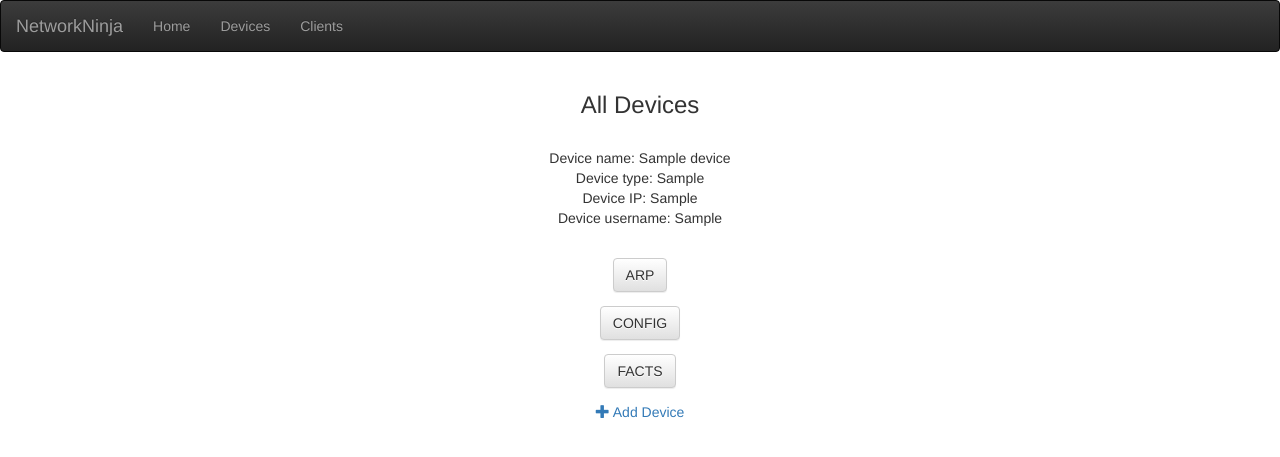
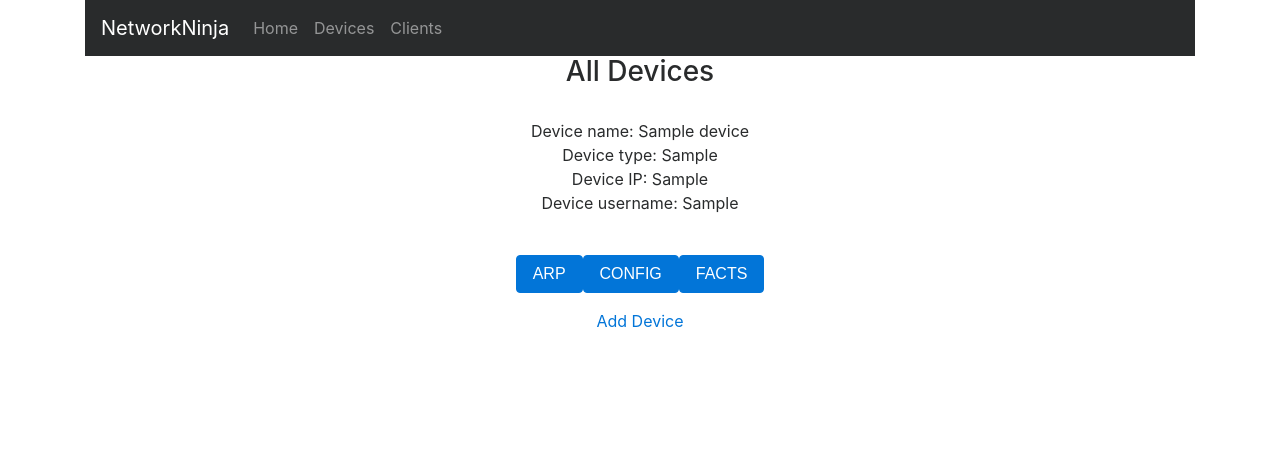
Before and after one commit to vektorhalili/networkninja, a Django app: page /devices/ in a window 1280 px wide. Shown: the top 457 px of the page. Run offline with Django 3.2, Linux system fonts and the light colour scheme; tables that the repository leaves empty hold one stand-in row (values such as "Sample post"); parts of the project's set-up code (start-up, migrations or seed data) failed here and were passed over; some libraries are stand-ins or nearby versions.

Commit message:
fixed CSS and some code

```diff
--- a/devices/templates/base.html
+++ b/devices/templates/base.html
@@ -1,25 +1,33 @@
 {% load staticfiles %}
 <html>
   <head>
-<link rel="stylesheet" href="//maxcdn.bootstrapcdn.com/bootstrap/3.2.0/css/bootstrap.min.css">
-<link rel="stylesheet" href="//maxcdn.bootstrapcdn.com/bootstrap/3.2.0/css/bootstrap-theme.min.css">
+<link rel="stylesheet" href="https://maxcdn.bootstrapcdn.com/bootstrap/4.0.0-alpha.6/css/bootstrap.min.css" integrity="sha384-rwoIResjU2yc3z8GV/NPeZWAv56rSmLldC3R/AZzGRnGxQQKnKkoFVhFQhNUwEyJ" crossorigin="anonymous">
+<script src="https://code.jquery.com/jquery-3.1.1.slim.min.js" integrity="sha384-A7FZj7v+d/sdmMqp/nOQwliLvUsJfDHW+k9Omg/a/EheAdgtzNs3hpfag6Ed950n" crossorigin="anonymous"></script>
+<script src="https://cdnjs.cloudflare.com/ajax/libs/tether/1.4.0/js/tether.min.js" integrity="sha384-DztdAPBWPRXSA/3eYEEUWrWCy7G5KFbe8fFjk5JAIxUYHKkDx6Qin1DkWx51bBrb" crossorigin="anonymous"></script>
+<script src="https://maxcdn.bootstrapcdn.com/bootstrap/4.0.0-alpha.6/js/bootstrap.min.js" integrity="sha384-vBWWzlZJ8ea9aCX4pEW3rVHjgjt7zpkNpZk+02D9phzyeVkE+jo0ieGizqPLForn" crossorigin="anonymous"></script>
 <link rel="stylesheet" href="{% static 'css/base.css' %}">
-  </head>
-<nav class="navbar navbar-inverse">
-  <div class="container-fluid">
-    <div class="navbar-header">
-      <a class="navbar-brand" href="#">NetworkNinja</a>
-    </div>
-<ul class="nav navbar-nav">
-<li><a href="/">Home</a></li>
-<li><a href="/devices">Devices</a></li>
-<li><a href="{% url 'devices:clients'  %}">Clients</a></li>
-</ul>
+ </head>
+
+
+<div class="container">
+<nav class="navbar navbar-toggleable-md navbar-inverse  bg-inverse">
+  <a class="navbar-brand" href="#">NetworkNinja</a>
+    <ul class="navbar-nav mr-auto">
+      <li class="nav-item">
+        <a class="nav-link" href="#">Home <span class="sr-only">(current)</span></a>
+      </li>
+      <li class="nav-item">
+        <a class="nav-link" href="/devices">Devices</a>
+      </li>
+      <li class="nav-item">
+        <a class="nav-link" href="{% url 'devices:clients'  %}">Clients</a>
+      </li>
+    </ul>
 </nav>
+</div>
 
   {% block content %}
   {% endblock %}
 
-</div>
 
 </html>
--- a/devices/templates/devices.html
+++ b/devices/templates/devices.html
@@ -1,5 +1,15 @@
+
+
+
+
+
+
+
+
+
 {% extends 'base.html' %}
 {% block content %}
+
 
 <div class="container-fluid bg-2 text-center">
 
@@ -18,31 +28,31 @@
     </br>
     </br>
 
+<div class="btn-group pull-right">
 
-   <form method="POST" action="arp/device" class="post-form">{% csrf_token %}
-        <button type="submit" name="name" value="{{ device.name  }}"  class="save btn btn-default">ARP</button>
+   <form method="POST" action="arp/device">{% csrf_token %}
+        <button type="submit" name="name" value="{{ device.name  }}" class="btn btn-primary"  >ARP</button>
     </form>
 
 
 
-    <form method="POST" class="post-form">{% csrf_token %}
-        <button type="submit" name="name" value="config:{{ device.name  }}"  class="save btn btn-default">CONFIG</button>
+    <form method="POST">{% csrf_token %}
+        <button type="submit" name="name" value="config:{{ device.name  }}" class="btn btn-primary" >CONFIG</button>
     </form>
 
 
 
-
-    <form method="POST" class="post-form">{% csrf_token %}
-        <button type="submit" name="name" value="facts:{{ device.name  }}"  class="save btn btn-default">FACTS</button>
+    <form method="POST" action="facts/device"> {% csrf_token %}
+        <button type="submit"  name="name" value="{{ device.name  }}" class="btn btn-primary"   >FACTS</button>
     </form>
 
-
-
+</div>
 
    {% endfor %}
+</br>
 <a href="/post_device" class="top-menu"><span class="glyphicon glyphicon-plus"></span> Add Device</a>
 </p>
+</div>
+</body>
 
-</body>
-</div>
 {% endblock %}
--- a/devices/urls.py
+++ b/devices/urls.py
@@ -1,21 +1,14 @@
 from django.urls import path, re_path
 from . import views
-#from devices.views import DeviceFactsView
 from devices.views import *
 
 app_name = 'devices'
 
 urlpatterns = [
     path('post_device.html', views.post_device, name='post_device'),
-    #re_path('^devices/getdevicearp', views.getdevicearp, name='getdevicearp'),
     path('devices/', views.devices, name='devices'),
-#    path('clients/', views.clients, name='clients'),
-#    the above was the function equivalent
     path('clients/', ClientsListView.as_view(), name='clients'),
     re_path('^devices/arp/', ArpDeviceView.as_view(), name='arp'),
-    path('devicearp.html', ArpDeviceView.as_view(), name = 'arp'),
-    #path('devicefaces/', views.devicefacts, name='devicefacts'),
-    #path('devices/devicefacts/', DeviceFactsView.as_view()),
-    path('mytest/', mytestview.as_view()),
+    re_path('^devices/facts/', DeviceFactsView.as_view(), name='facts'),
     path('', views.index, name='index'),
 ]
--- a/devices/views.py
+++ b/devices/views.py
@@ -122,28 +122,6 @@ class ClientsListView(ListView):
     model = models.Client
     template_name = 'clients.html'
 
-class mytestview(View):
-	def get(self,request):
-		return HttpResponse('this page matched the mytestview GET method')
-
-#class ArpDeviceView(View):
-#    form_class = DeviceNameForm
-#    template_name = 'devicearp.html'
-#    def post(self, request, *args, **kwargs):
-#        form = self.form_class(request.POST)
-#        form.is_valid()
-#        def form_valid():
-#            devicename = form.cleaned_data['name']
-#            try:
-#                device = Device.objects.get(name__iexact=devicename)
-#                device = get_device_arp(device.ipadd, device.type, device.user, device.password)
-#                return render(request, 'devicearp.html',{'devicefacts': devicefacts,'devicename': devicename})
-#            except Exception:
-#                #raise Http404
-#                print('error in getting the arp')
-#        form.is_valid()
-
-
 class ArpDeviceView(View):
     template_name = 'devicearp.html'
     form_class = DeviceNameForm
@@ -153,12 +131,22 @@ class ArpDeviceView(View):
             devicename = form.cleaned_data['name']
             try:
                 device = Device.objects.get(name__iexact=devicename)
-                print(device.ipadd)
-                print(device.type)
-                print(device.user)
-                print(device.password)
                 device = get_device_arp(device.ipadd, device.type, device.user, device.password)
             except Exception:
-                #raise Http404
-                print('error in try block getting device arp')
+                raise Http404
             return render(request, self.template_name, {'devicename': devicename, 'device' : device})
+
+
+class DeviceFactsView(View):
+    template_name = 'devicefacts.html'
+    form_class = DeviceNameForm
+    def post(self, request, *args, **kwargs):
+        form = self.form_class(request.POST)
+        if form.is_valid():
+            devicename = form.cleaned_data['name']
+            try:
+                device = Device.objects.get(name__iexact=devicename)
+                device = get_device_facts(device.ipadd, device.type, device.user, device.password)
+            except Exception:
+                raise Http404
+            return render(request, self.template_name, {'devicename': devicename, 'device' : device})
```
Also changed, not shown: devices/tasks.py (+2 -6 lines), devices/templates/device_facts.html (deleted, +0 -11 lines), devices/templates/devicefacts.html (added, +21 -0 lines).
